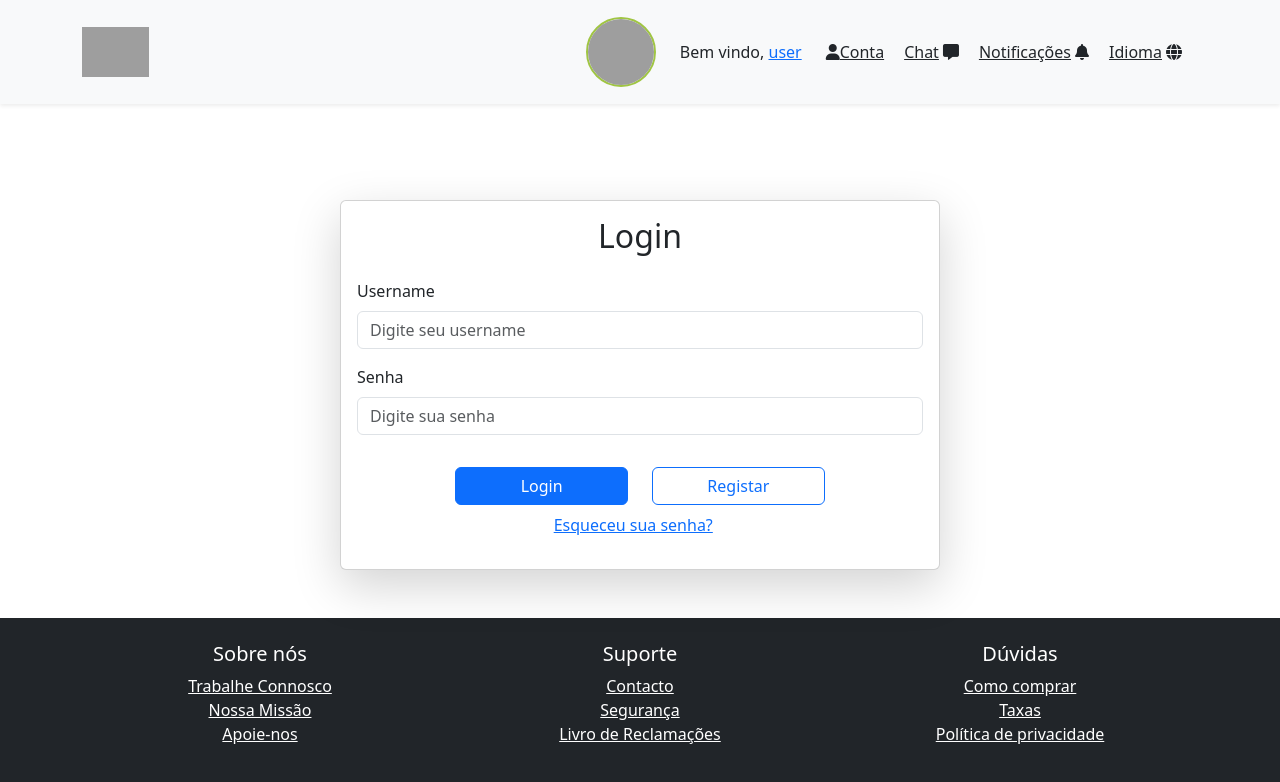
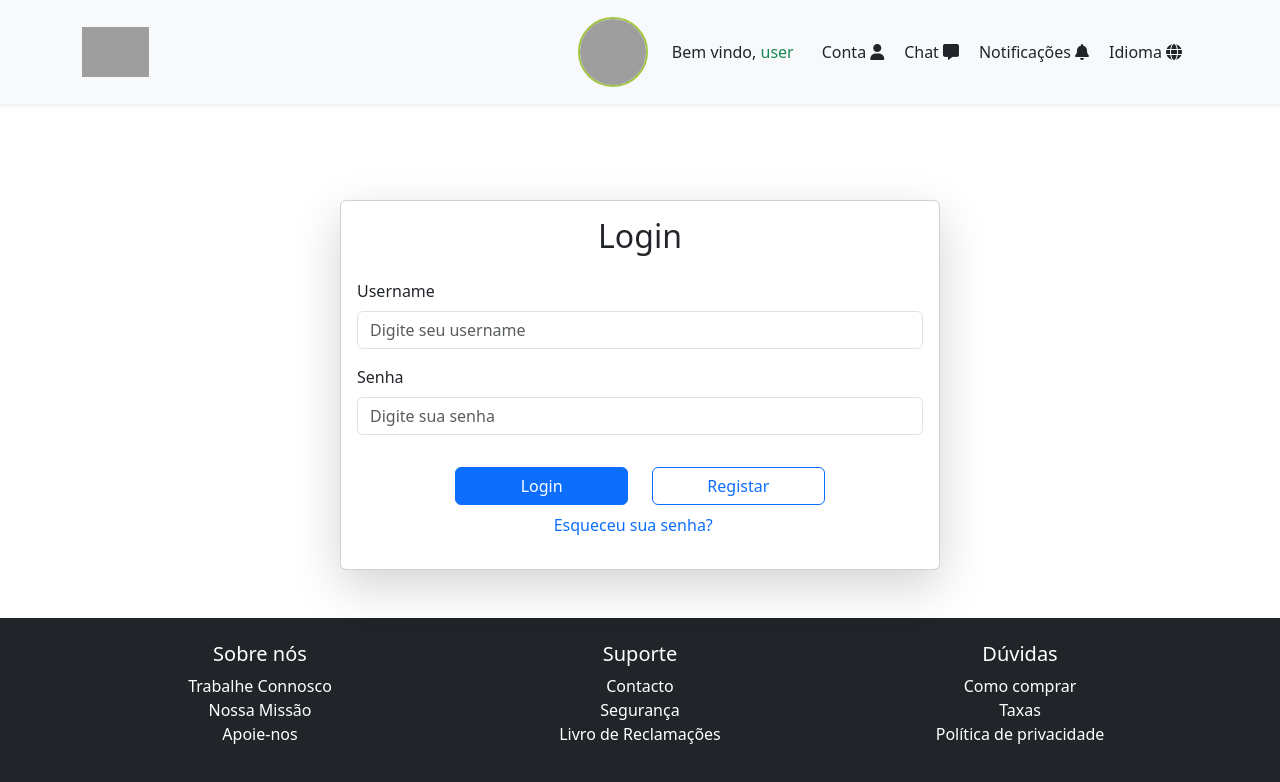
Before and after one commit to VinicyusFortes/projeto5, a React (Create React App) app in the folder frontend/react-app/: page /login in a window 1280 px wide. Shown: the top 782 px of the page. Built offline with nearby package versions, Linux system fonts and the light colour scheme; grey boxes are pictures that could not be loaded.

Commit message:
update header.jsx, index.jsx: atualizacoes pequenas

```diff
--- a/frontend/react-app/src/Componentes/Header.jsx
+++ b/frontend/react-app/src/Componentes/Header.jsx
@@ -24,11 +24,11 @@ const Header = () => {
             />
           </a>
           <p className="m-4">
-            Bem vindo, <a href="#">user</a>
+            Bem vindo, <a href="#"><span className="text-success">user</span></a>
           </p>
           <a href="#" className="icone text-dark me-3">
+            <span className="m-1">Conta</span>
             <i class="fa-solid fa-user"></i>
-            <span>Conta</span>
           </a>
           <a href="#" className="icone text-dark me-3">
             <span className="m-1">Chat</span>
--- a/frontend/react-app/src/Pages/Index.jsx
+++ b/frontend/react-app/src/Pages/Index.jsx
@@ -37,6 +37,7 @@ function Index() {
           <div className="row">
             {/* Exemplo de um card de produto */}
             <div className="col-md-4 mb-4">
+              <a href="#">
                 <div className="card h-100">
                   <img
                     src="https://via.placeholder.com/150"
@@ -48,9 +49,11 @@ function Index() {
                     <p className="card-text">R$ 100,00</p>
                   </div>
                 </div>
+              </a>
             </div>
             {/* Exemplo de mais cards de produtos */}
             <div className="col-md-4 mb-4">
+              <a href="">
                 <div className="card h-100">
                   <img
                     src="https://via.placeholder.com/150"
@@ -62,6 +65,7 @@ function Index() {
                     <p className="card-text">R$ 200,00</p>
                   </div>
                 </div>
+              </a>
             </div>
 
           </div>
--- a/frontend/react-app/src/Pages/style.css
+++ b/frontend/react-app/src/Pages/style.css
@@ -1,5 +1,9 @@
+/* Global */
+a {
+  text-decoration: none !important;
+}
+
 /* Criar-conta */
-
 .card {
   max-Width: 600px;
   min-width: 300px;
@@ -26,11 +30,6 @@
   height: 400px;
 }
 
-.teste {
-  border: 1px solid red;
-}
-
-
 
 /* Media Queries */
 
```
Lines whose indentation alone changed are shown as unchanged.
